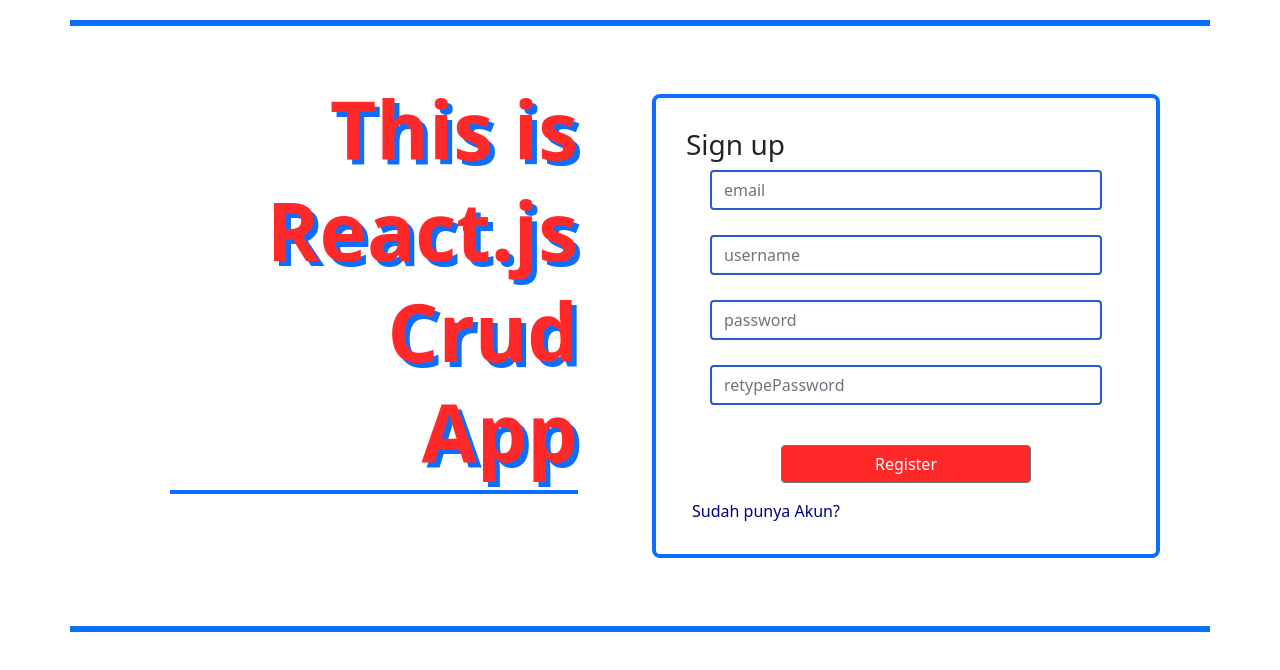
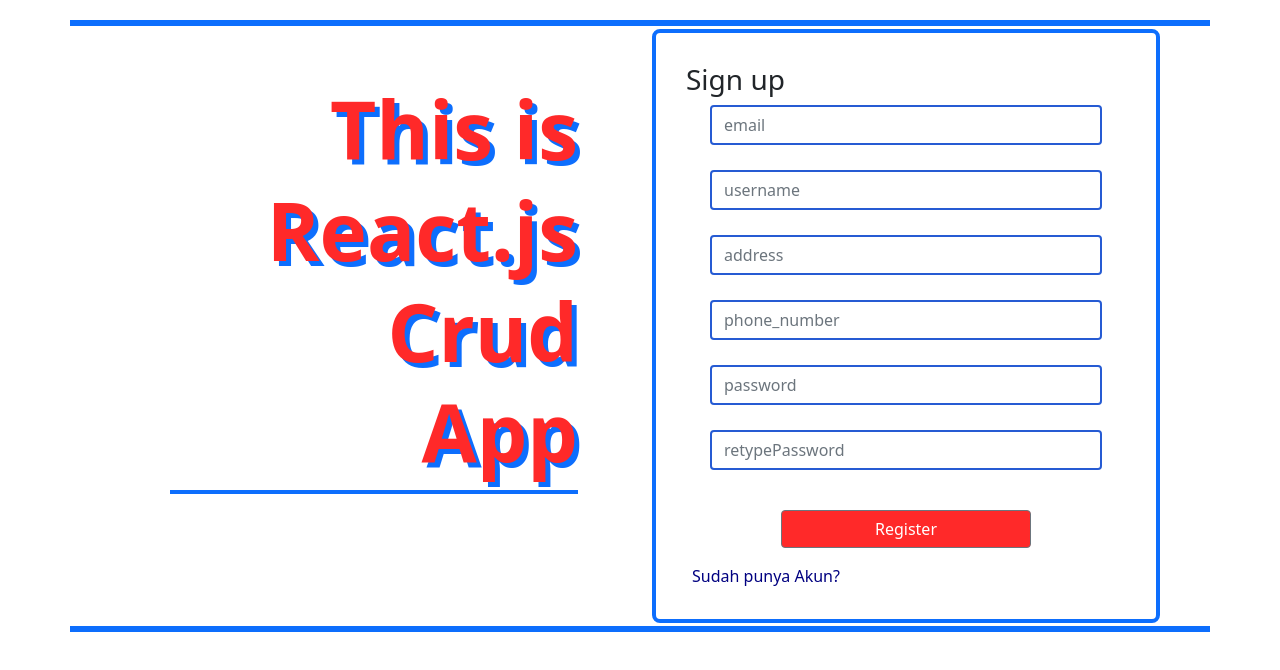
Before and after one commit to Deni-Prasetyo/TODO, a React (Create React App) app: page / in a window 1280 px wide. Both pictures are taken after a click on the button "Daftar". Shown: the top 670 px of the page. Built offline with nearby package versions, Linux system fonts and the light colour scheme.

Commit message:
Milestone 2

```diff
--- a/src/pages/auth/register.jsx
+++ b/src/pages/auth/register.jsx
@@ -20,6 +20,8 @@
     initialValues: {
       email: "",
       username: "",
+      address: "",
+      phone_number: "",
       password: "",
       retypePassword: "",
     },
```
